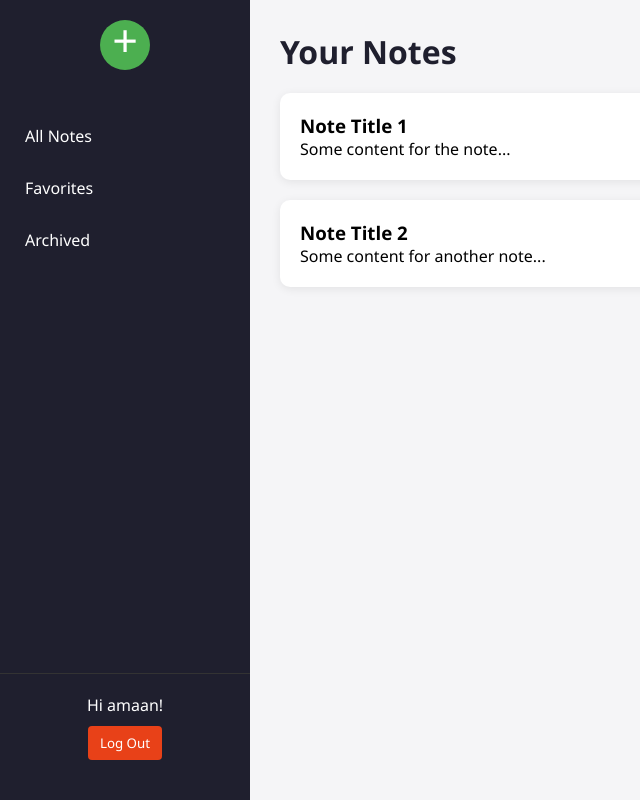
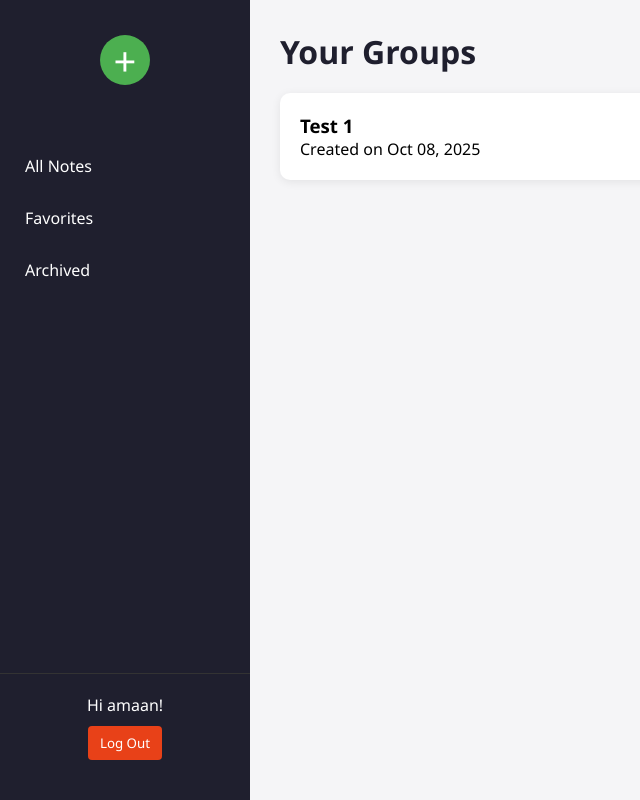
Before and after one commit to amaan1618/ExtolText, a Django app: page /accounts/home/ in a window 1280 px wide. Shown: the whole page, without its empty margins (0-640 px from the left). Run offline with Django 5.2, Linux system fonts and the light colour scheme; a user stored in the database is signed in; data comes from the database, SQL or seed files in the repository; both versions use the stored data as it was after the commit.

Commit message:
added group functionality

```diff
--- a/extol/main/templates/main/mhome.html
+++ b/extol/main/templates/main/mhome.html
@@ -25,22 +25,12 @@ body, html { height: 100%; background: #f5f5f7; }
     position: fixed;
     height: 100%;
 }
-
-.sidebar-top { display: flex; justify-content: center; margin-bottom: 40px; }
+.sidebar-top { display: flex; justify-content: center; align-items: center; height: 80px; margin-bottom: 40px; }
 .add-note-btn {
-    width: 50px;
-    height: 50px;
-    border-radius: 50%;
-    border: none;
-    background: #4CAF50;
-    color: #fff;
-    font-size: 45px;
-    cursor: pointer;
-    display: flex;
-    align-items: flex-end;
-    flex-wrap: wrap;
-    justify-content: space-around;
-    align-content: flex-end;
+    width: 50px; height: 50px; border-radius: 50%; border: none;
+    background: #4CAF50; color: #fff; font-size: 40px; cursor: pointer;
+    display: flex; align-items: center; justify-content: center;
+    transition: background 0.3s;
 }
 .add-note-btn:hover { background: #45a049; }
 
@@ -52,7 +42,10 @@ body, html { height: 100%; background: #f5f5f7; }
 
 .sidebar-bottom { padding: 20px; border-top: 1px solid #333; text-align: center; }
 .sidebar-bottom form, .sidebar-bottom a { margin-top: 10px; display: block; color: #fff; text-decoration: none; }
-.sidebar-bottom button { padding: 8px 12px; border: none; background: #e84118; color: #fff; border-radius: 4px; cursor: pointer; }
+.sidebar-bottom button {
+    padding: 8px 12px; border: none; background: #e84118; color: #fff;
+    border-radius: 4px; cursor: pointer;
+}
 .sidebar-bottom button:hover { background: #c23616; }
 
 /* ---- Main content ---- */
@@ -62,21 +55,39 @@ body, html { height: 100%; background: #f5f5f7; }
     padding: 30px;
     overflow-y: auto;
 }
-
 h1 { margin-bottom: 20px; color: #1f1f2e; }
 
-.note-card {
-    background: #fff;
-    padding: 20px;
-    border-radius: 10px;
-    margin-bottom: 20px;
+.group-card {
+    background: #fff; padding: 20px; border-radius: 10px; margin-bottom: 20px;
     box-shadow: 0 2px 10px rgba(0,0,0,0.08);
     transition: transform 0.2s, box-shadow 0.2s;
 }
-.note-card:hover {
-    transform: translateY(-3px);
-    box-shadow: 0 6px 20px rgba(0,0,0,0.12);
+.group-card:hover { transform: translateY(-3px); box-shadow: 0 6px 20px rgba(0,0,0,0.12); }
+
+/* ---- Popup ---- */
+.modal {
+    display: none; position: fixed; z-index: 10; left: 0; top: 0;
+    width: 100%; height: 100%; background: rgba(0,0,0,0.5);
+    justify-content: center; align-items: center;
 }
+.modal-content {
+    background: #fff; padding: 25px; border-radius: 10px; width: 350px;
+    box-shadow: 0 4px 15px rgba(0,0,0,0.2);
+    animation: fadeIn 0.2s ease;
+}
+@keyframes fadeIn { from {opacity: 0; transform: scale(0.9);} to {opacity: 1; transform: scale(1);} }
+.modal-content h2 { margin-bottom: 15px; color: #333; }
+.modal-content input {
+    width: 100%; padding: 10px; border: 1px solid #ccc; border-radius: 5px;
+    margin-bottom: 15px; font-size: 16px;
+}
+.modal-content button {
+    padding: 10px 15px; border: none; border-radius: 5px; cursor: pointer;
+}
+.modal-content .submit-btn { background: #4CAF50; color: #fff; }
+.modal-content .cancel-btn { background: #ccc; margin-left: 10px; }
+.modal-content .submit-btn:hover { background: #45a049; }
+.modal-content .cancel-btn:hover { background: #bbb; }
 </style>
 </head>
 <body>
@@ -85,7 +96,7 @@ h1 { margin-bottom: 20px; color: #1f1f2e; }
     <!-- Sidebar -->
     <div class="sidebar">
         <div class="sidebar-top">
-            <button class="add-note-btn" title="Add New Note">+</button>
+            <button class="add-note-btn" id="addGroupBtn" title="Add New Group">+</button>
         </div>
 
         <div class="sidebar-menu">
@@ -109,21 +120,47 @@ h1 { margin-bottom: 20px; color: #1f1f2e; }
     </div>
 
     <!-- Main Content -->
-    <div class="main-content">
-        <h1>Your Notes</h1>
+<div class="main-content">
+    <h1>Your Groups</h1>
 
-        <!-- Example notes -->
-        <div class="note-card">
-            <h3>Note Title 1</h3>
-            <p>Some content for the note...</p>
+    {% for group in groups %}
+    <a href="{% url 'group_detail' group.id %}" style="text-decoration: none; color: inherit;">
+        <div class="group-card">
+            <h3>{{ group.name }}</h3>
+            <p>Created on {{ group.created|date:"M d, Y" }}</p>
         </div>
+    </a>
+    {% empty %}
+    <p>No groups yet. Click the + button to create one!</p>
+    {% endfor %}
+</div>
 
-        <div class="note-card">
-            <h3>Note Title 2</h3>
-            <p>Some content for another note...</p>
-        </div>
-    </div>
 
 </div>
+
+<!-- Group Creation Modal -->
+<div class="modal" id="groupModal">
+    <div class="modal-content">
+        <h2>Create New Group</h2>
+        <form id="groupForm" method="post" action="{% url 'create_group' %}">
+            {% csrf_token %}
+            <input type="text" name="name" id="groupName" placeholder="Group Name" required>
+            <div style="text-align: right;">
+                <button type="button" class="cancel-btn" id="cancelBtn">Cancel</button>
+                <button type="submit" class="submit-btn">Create</button>
+            </div>
+        </form>
+    </div>
+</div>
+
+<script>
+const modal = document.getElementById('groupModal');
+const addBtn = document.getElementById('addGroupBtn');
+const cancelBtn = document.getElementById('cancelBtn');
+
+addBtn.onclick = () => modal.style.display = 'flex';
+cancelBtn.onclick = () => modal.style.display = 'none';
+window.onclick = (e) => { if (e.target === modal) modal.style.display = 'none'; };
+</script>
 </body>
 </html>
--- a/extol/main/urls.py
+++ b/extol/main/urls.py
@@ -1,7 +1,10 @@
 from django.urls import path
-from .views import SignUpView, home
+from .views import SignUpView, home, create_group, group_detail
 
 urlpatterns = [
     path("signup/", SignUpView.as_view(), name="signup"),
     path("home/", home, name="home"),
+    path("", home, name="home"),
+    path("create-group/", create_group, name="create_group"),
+    path("group/<int:group_id>/", group_detail, name="group_detail"),
 ]
--- a/extol/main/views.py
+++ b/extol/main/views.py
@@ -1,8 +1,9 @@
-from django.shortcuts import render
+from django.shortcuts import render, redirect, get_object_or_404
 from django.contrib.auth.decorators import login_required
 from django.views.generic import CreateView
 from django.contrib.auth.forms import UserCreationForm
 from django.urls import reverse_lazy
+from .models import Group, Note
 
 # Home page (after login)
 @login_required
@@ -14,3 +15,28 @@ class SignUpView(CreateView):
     form_class = UserCreationForm
     success_url = reverse_lazy("login")
     template_name = "registration/signup.html"
+
+def create_group(request):
+    if request.method == "POST":
+        title = request.POST.get("title")
+        Group.objects.create(title=title)
+        return redirect("task_list")  # change to wherever you want to go
+    return render(request, "main/mhome.html")
+
+@login_required
+def home(request):
+    groups = Group.objects.filter(user=request.user)
+    return render(request, "main/mhome.html", {"groups": groups})
+
+@login_required
+def create_group(request):
+    if request.method == "POST":
+        name = request.POST.get("name")
+        if name:
+            Group.objects.create(user=request.user, name=name)
+        return redirect("home")
+
+def group_detail(request, group_id):
+    group = get_object_or_404(Group, id=group_id, user=request.user)
+    notes = Note.objects.filter(group=group)
+    return render(request, "main/group_detail.html", {"group": group, "notes": notes})
```
Also changed, not shown: extol/main/templates/main/group_detail.html (added, +42 -0 lines), extol/db.sqlite3.
